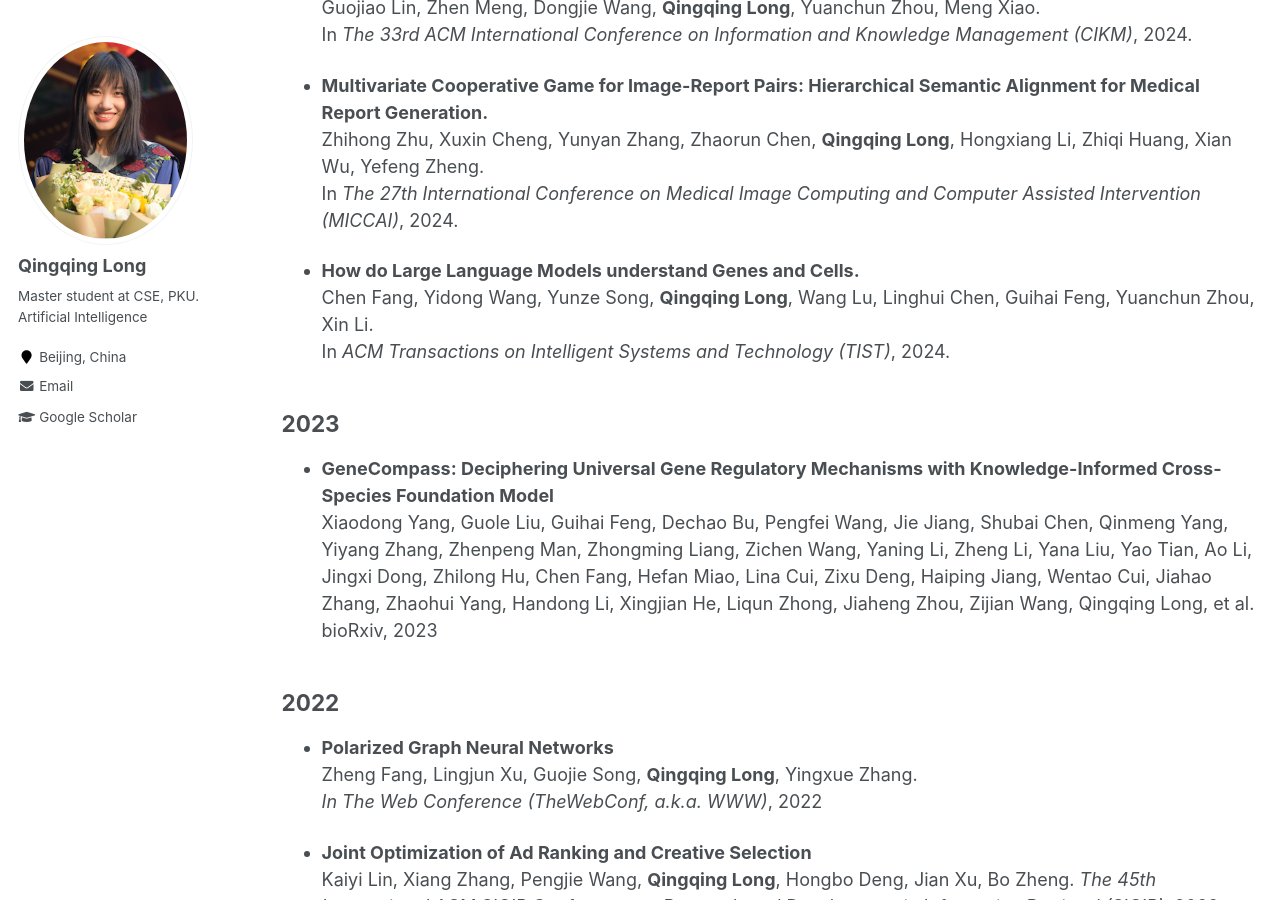
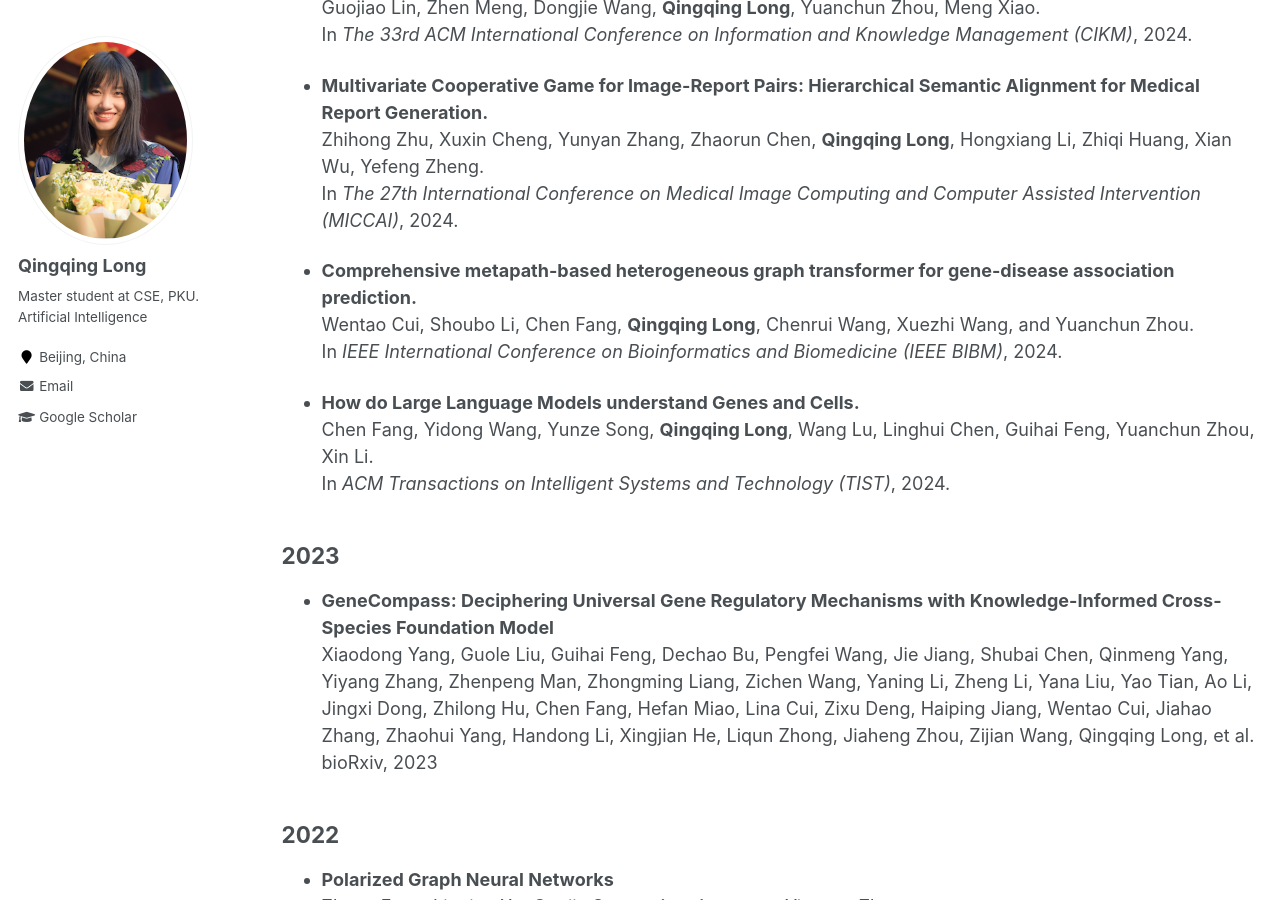
Before and after one commit to YimiAChack/YimiAChack.github.io, a Jekyll site: the page built from _pages/publications.md, in a window 1280 px wide and 900 px high, scrolled down 1075 px. Built offline with Jekyll 4.4.1, drawn with Linux system fonts in a browser that asks for light colours.

Commit message:
Update publications.md

```diff
--- a/_pages/publications.md
+++ b/_pages/publications.md
@@ -30,6 +30,10 @@ Guojiao Lin, Zhen Meng, Dongjie Wang, **Qingqing Long**, Yuanchun Zhou, Meng Xia
 
 * **Multivariate Cooperative Game for Image-Report Pairs: Hierarchical Semantic Alignment for Medical Report Generation.** <br>
 Zhihong Zhu, Xuxin Cheng, Yunyan Zhang, Zhaorun Chen, **Qingqing Long**, Hongxiang Li, Zhiqi Huang, Xian Wu, Yefeng Zheng. <br>In *The 27th International Conference on Medical Image Computing and Computer Assisted Intervention (MICCAI)*, 2024.
+
+* **Comprehensive metapath-based heterogeneous graph transformer for gene-disease association prediction.** <br>
+Wentao Cui, Shoubo Li, Chen Fang, **Qingqing Long**, Chenrui Wang, Xuezhi Wang, and Yuanchun Zhou. <br>In *IEEE International Conference on Bioinformatics and Biomedicine (IEEE BIBM)*, 2024.
+
 
 * **How do Large Language Models understand Genes and Cells.** <br>
 Chen Fang, Yidong Wang, Yunze Song, **Qingqing Long**, Wang Lu, Linghui Chen, Guihai Feng, Yuanchun Zhou, Xin Li. <br>In *ACM Transactions on Intelligent Systems and Technology (TIST)*, 2024.
```
